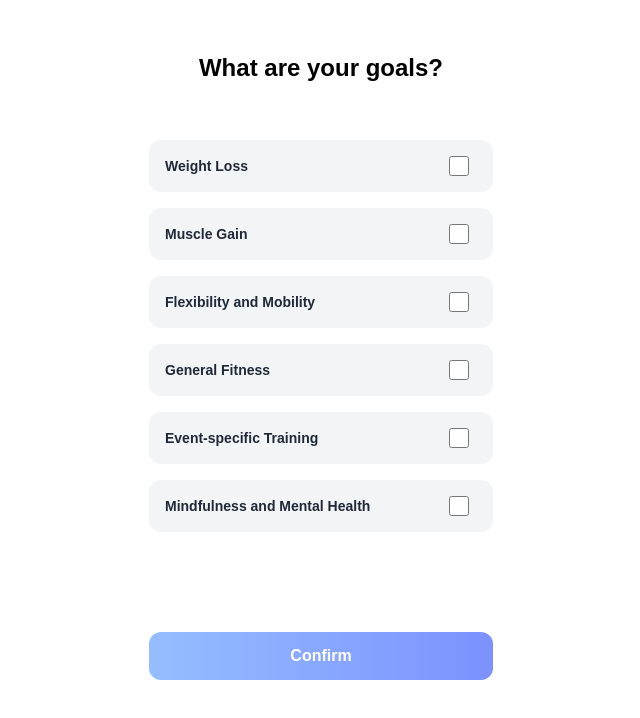
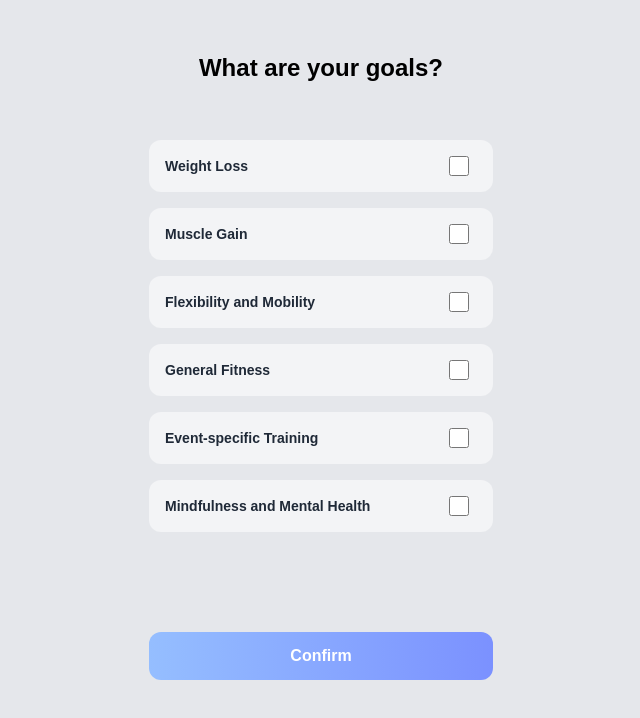
Before and after one commit to Rishabh870/Dacoid, a plain HTML site: page pages/Goals.html in a window 1280 px wide. Shown: the whole page, without its empty margins (319-959 px from the left). Drawn offline with nearby package versions, Linux system fonts and the light colour scheme.

Commit message:
some changes

```diff
--- a/pages/Goals.html
+++ b/pages/Goals.html
@@ -18,7 +18,7 @@
       }
     </style>
   </head>
-  <body class="mx-auto p-5 max-w-sm h-screen">
+  <body class="mx-auto p-5 max-w-sm h-screen bg-gray-200">
     <div class="container mx-auto py-8 h-full">
       <h1 class="text-2xl font-semibold mx-auto w-fit">What are your goals?</h1>
       <form
```
Also changed, not shown: pages/tracker.html (+1 -1 lines).
